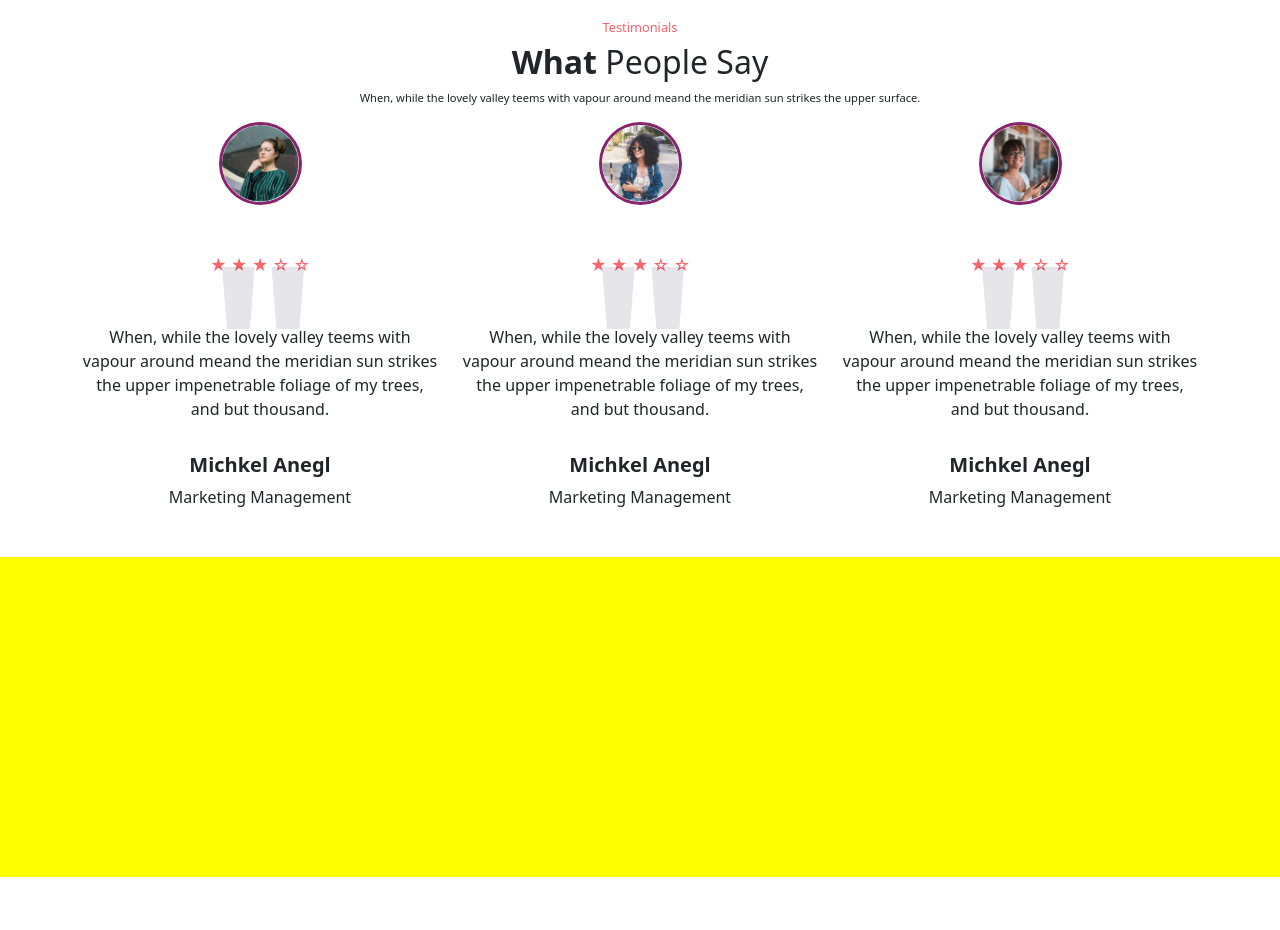
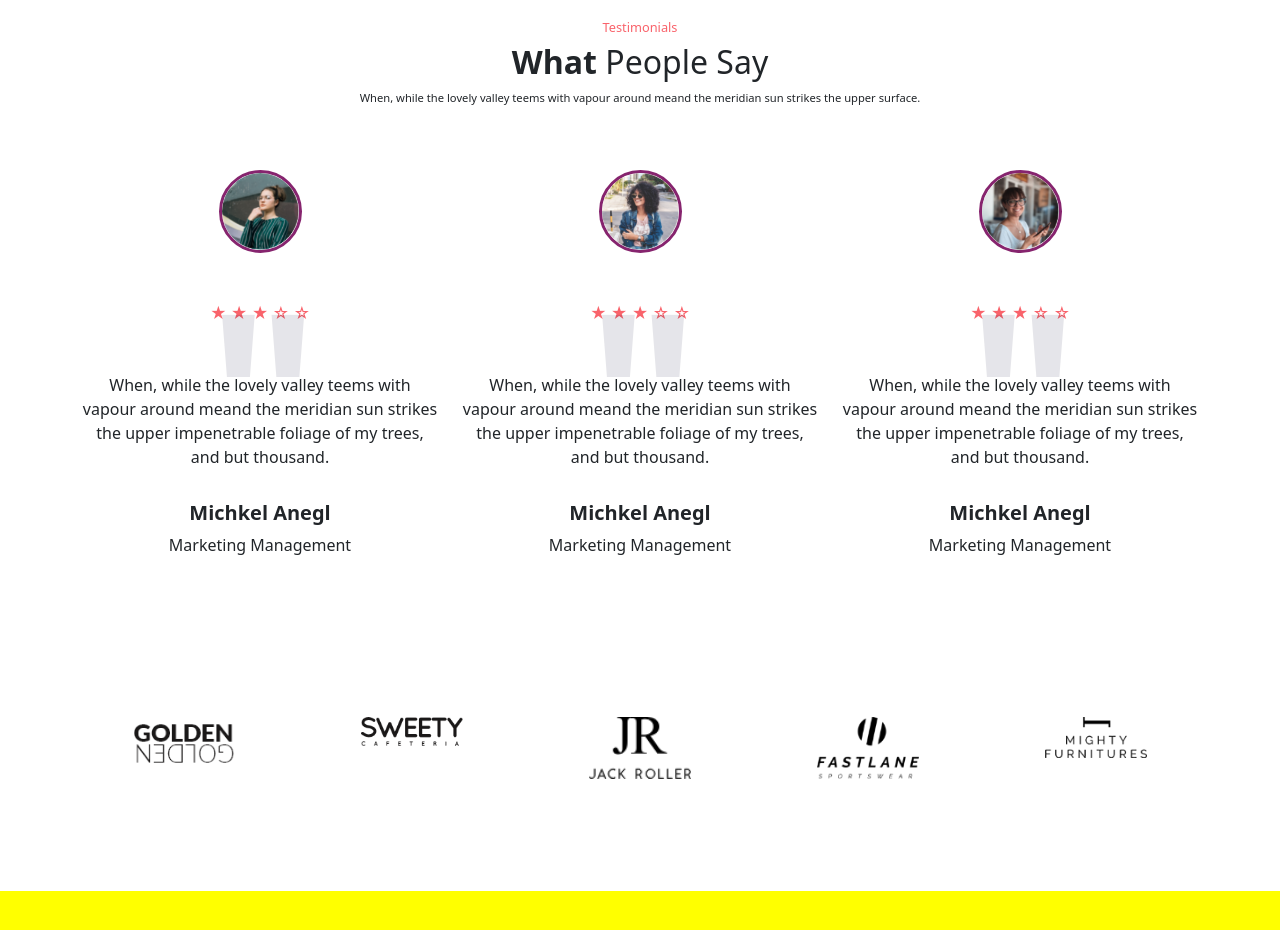
Before and after one commit to Francesco-Iannuzzi/proj-html-vuejs, a Vue app: page / in a window 1280 px wide. Shown: the part 3760-4690 px from the top of the page. Before the commit the page ends 4637 px from the top, so only its background shows below. Built offline with nearby package versions, Linux system fonts and the light colour scheme.

Commit message:
add testimonial section

```diff
--- a/src/assets/scss/partials/_pageMain.scss
+++ b/src/assets/scss/partials/_pageMain.scss
@@ -301,6 +301,11 @@ main {
             }
         }
 
+        .testimonial_company {
+            padding-top: 10rem;
+            padding-bottom: 4rem;
+        }
+
     }
 
 }
--- a/src/components/PageFooter.vue
+++ b/src/components/PageFooter.vue
@@ -5,8 +5,6 @@ export default {
         return {
 
         }
-    },
-    mounted() {
     }
 }
 </script>
--- a/src/components/PageHeader.vue
+++ b/src/components/PageHeader.vue
@@ -8,10 +8,7 @@ export default {
     },
     data() {
         return {};
-    },
-    mounted() {
-    },
-    components: { LogoElement }
+    }
 }
 </script>
 
--- a/src/components/PageMain.vue
+++ b/src/components/PageMain.vue
@@ -4,6 +4,7 @@ import SectionStart from './SectionStart.vue';
 import SectionPortfolio from './SectionPortfolio.vue';
 import SectionPrice from './SectionPrice.vue';
 import SectionBlog from './SectionBlog.vue';
+import SectionTestimonial from './SectionTestimonial.vue';
 export default {
     name: "PageMain",
     components: {
@@ -12,6 +13,7 @@ export default {
         SectionPortfolio,
         SectionPrice,
         SectionBlog,
+        SectionTestimonial
     },
     data() {
         return {
@@ -35,92 +37,8 @@ export default {
         <!-- /price_list -->
         <SectionBlog></SectionBlog>
         <!-- /blog -->
-        <section class="testimonial py-5">
-            <div class="container">
-                <div class="testimonial_title text-center">
-                    <h5>
-                        Testimonials
-                    </h5>
-                    <div class="d-flex justify-content-center">
-                        <h2>
-                            <strong>What</strong> People Say
-                        </h2>
-                    </div>
-                    <p>
-                        When, while the lovely valley teems with vapour around meand the meridian sun strikes the upper
-                        surface.
-                    </p>
-                </div>
-                <!-- /testimonial_title -->
-                <div class="testimonial_staff row">
-                    <div class="col">
-                        <div class="card border-0 text-center">
-                            <div class="container">
-                                <img class="img-fluid w-25" src="../assets/img/szabo-viktor-1266895-unsplash-1024x1024.png"
-                                    alt="">
-                            </div>
-                            <span class="star py-5"> &starf; &starf; &starf; &star; &star; </span>
-                            <p>
-                                When, while the lovely valley teems with vapour around meand the meridian sun strikes the
-                                upper impenetrable foliage of my trees, and but thousand.
-                            </p>
-                            <h5 class="pt-3">
-                                <strong>Michkel Anegl</strong>
-                            </h5>
-                            <span>Marketing Management</span>
-                            <div class="cit_bg">
-                                <h1>"</h1>
-                            </div>
-                        </div>
-                    </div>
-                    <!-- /col -->
-                    <div class="col">
-                        <div class="card border-0 text-center">
-                            <div class="container">
-                                <img class="img-fluid w-25"
-                                    src="../assets/img/philipe-cavalcante-539505-unsplash-1024x1024.png" alt="">
-                            </div>
-                            <span class="star py-5"> &starf; &starf; &starf; &star; &star; </span>
-                            <p>
-                                When, while the lovely valley teems with vapour around meand the meridian sun strikes the
-                                upper impenetrable foliage of my trees, and but thousand.
-                            </p>
-                            <h5 class="pt-3">
-                                <strong>Michkel Anegl</strong>
-                            </h5>
-                            <span>Marketing Management</span>
-                            <div class="cit_bg">
-                                <h1>"</h1>
-                            </div>
-                        </div>
-                    </div>
-                    <!-- /col -->
-                    <div class="col">
-                        <div class="card border-0 text-center">
-                            <div class="container">
-                                <img class="img-fluid w-25" src="../assets/img/fabio-spinelli-695744-unsplash-1024x1024.png"
-                                    alt="">
-                            </div>
-                            <span class="star py-5"> &starf; &starf; &starf; &star; &star; </span>
-                            <p>
-                                When, while the lovely valley teems with vapour around meand the meridian sun strikes the
-                                upper impenetrable foliage of my trees, and but thousand.
-                            </p>
-                            <h5 class="pt-3">
-                                <strong>Michkel Anegl</strong>
-                            </h5>
-                            <span>Marketing Management</span>
-                            <div class="cit_bg">
-                                <h1>"</h1>
-                            </div>
-                        </div>
-                    </div>
-                    <!-- /col -->
-                </div>
-            </div>
-        </section>
+        <SectionTestimonial></SectionTestimonial>
         <!-- /testimonial -->
-
     </main>
     <!-- /main -->
 </template>
--- /dev/null
+++ b/src/components/SectionTestimonial.vue
@@ -0,0 +1,133 @@
+<script>
+export default {
+    name: "SectionTestimonial",
+    data() {
+        return {
+
+        }
+    }
+}
+</script>
+
+<template>
+    <section class="testimonial py-5">
+        <div class="container">
+            <div class="testimonial_title text-center pb-5">
+                <h5>
+                    Testimonials
+                </h5>
+                <div class="d-flex justify-content-center">
+                    <h2>
+                        <strong>What</strong> People Say
+                    </h2>
+                </div>
+                <p>
+                    When, while the lovely valley teems with vapour around meand the meridian sun strikes the upper
+                    surface.
+                </p>
+            </div>
+            <!-- /testimonial_title -->
+            <div class="testimonial_staff row">
+                <div class="col">
+                    <div class="card border-0 text-center">
+                        <div class="container">
+                            <img class="img-fluid w-25" src="../assets/img/szabo-viktor-1266895-unsplash-1024x1024.png"
+                                alt="">
+                        </div>
+                        <span class="star py-5"> &starf; &starf; &starf; &star; &star; </span>
+                        <p>
+                            When, while the lovely valley teems with vapour around meand the meridian sun strikes the
+                            upper impenetrable foliage of my trees, and but thousand.
+                        </p>
+                        <h5 class="pt-3">
+                            <strong>Michkel Anegl</strong>
+                        </h5>
+                        <span>Marketing Management</span>
+                        <div class="cit_bg">
+                            <h1>"</h1>
+                        </div>
+                    </div>
+                </div>
+                <!-- /col -->
+                <div class="col">
+                    <div class="card border-0 text-center">
+                        <div class="container">
+                            <img class="img-fluid w-25" src="../assets/img/philipe-cavalcante-539505-unsplash-1024x1024.png"
+                                alt="">
+                        </div>
+                        <span class="star py-5"> &starf; &starf; &starf; &star; &star; </span>
+                        <p>
+                            When, while the lovely valley teems with vapour around meand the meridian sun strikes the
+                            upper impenetrable foliage of my trees, and but thousand.
+                        </p>
+                        <h5 class="pt-3">
+                            <strong>Michkel Anegl</strong>
+                        </h5>
+                        <span>Marketing Management</span>
+                        <div class="cit_bg">
+                            <h1>"</h1>
+                        </div>
+                    </div>
+                </div>
+                <!-- /col -->
+                <div class="col">
+                    <div class="card border-0 text-center">
+                        <div class="container">
+                            <img class="img-fluid w-25" src="../assets/img/fabio-spinelli-695744-unsplash-1024x1024.png"
+                                alt="">
+                        </div>
+                        <span class="star py-5"> &starf; &starf; &starf; &star; &star; </span>
+                        <p>
+                            When, while the lovely valley teems with vapour around meand the meridian sun strikes the
+                            upper impenetrable foliage of my trees, and but thousand.
+                        </p>
+                        <h5 class="pt-3">
+                            <strong>Michkel Anegl</strong>
+                        </h5>
+                        <span>Marketing Management</span>
+                        <div class="cit_bg">
+                            <h1>"</h1>
+                        </div>
+                    </div>
+                </div>
+                <!-- /col -->
+            </div>
+            <!-- /testimonial_staff -->
+            <div class="testimonial_company row">
+                <div class="col">
+                    <div class="card border-0">
+                        <img class="w-50 align-self-center" src="../assets/img/client-1-1.png" alt="">
+                    </div>
+                </div>
+                <!-- /col -->
+                <div class="col">
+                    <div class="card border-0">
+                        <img class="w-50 align-self-center" src="../assets/img/clienty-2.png" alt="">
+                    </div>
+                </div>
+                <!-- /col -->
+                <div class="col">
+                    <div class="card border-0">
+                        <img class="w-50 align-self-center" src="../assets/img/clienty-3.png" alt="">
+                    </div>
+                </div>
+                <!-- /col -->
+                <div class="col">
+                    <div class="card border-0">
+                        <img class="w-50 align-self-center" src="../assets/img/clienty-4.png" alt="">
+                    </div>
+                </div>
+                <!-- /col -->
+                <div class="col">
+                    <div class="card border-0">
+                        <img class="w-50 align-self-center" src="../assets/img/client-5.png" alt="">
+                    </div>
+                </div>
+                <!-- /col -->
+            </div>
+            <!-- /testimonial_company -->
+        </div>
+    </section>
+</template>
+
+<style lang="scss" scoped></style>
```
